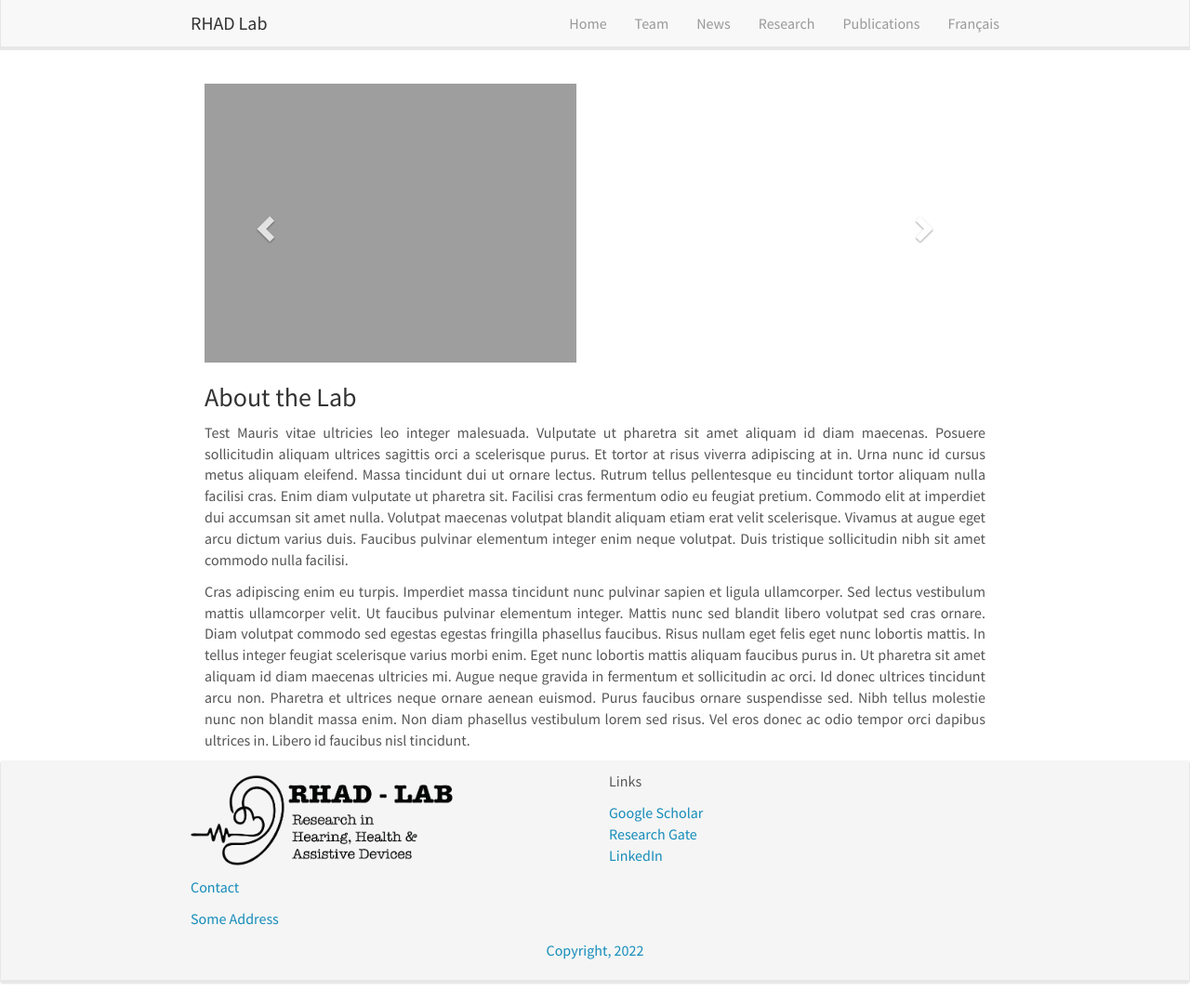
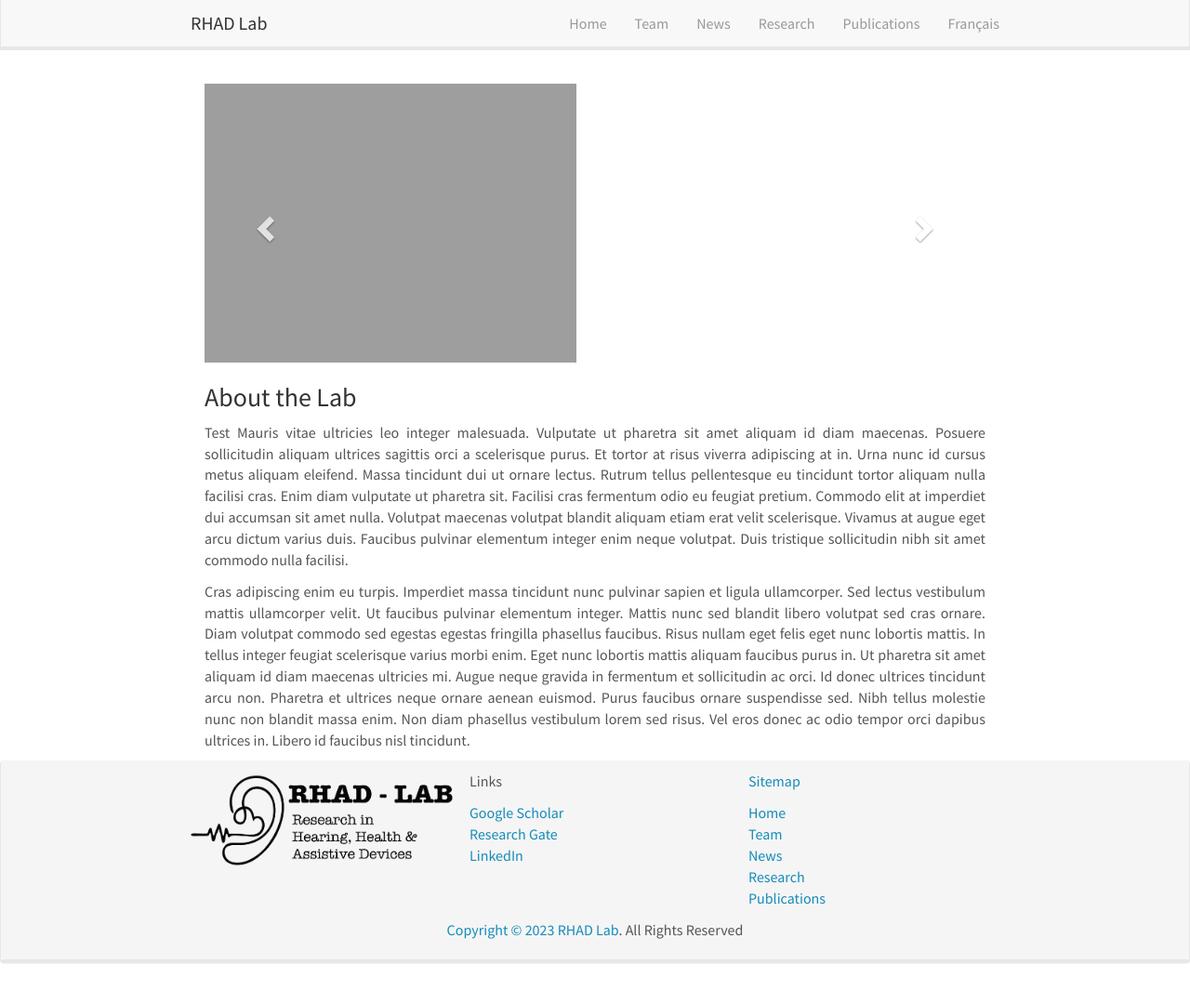
Before and after one commit to rhad-lab/rhad-lab.github.io, a Jekyll site: the page built from _pages/home.md, in a window 1280 px wide and 1080 px high. Shown: the whole window at 93% size. Built offline with Jekyll 4.4.1, drawn with Linux system fonts in a browser that asks for light colours; nearby versions of some CDN libraries.

Commit message:
footer fixed

```diff
--- a/_includes/footer.html
+++ b/_includes/footer.html
@@ -2,7 +2,7 @@
   <div class="panel-footer">
 	<div class="container-fluid">
 		<div class="row">
-			<div class="col-sm-6">
+			<div class="col-sm-4">
 				<img class="img-fluid" src="../images/logo/lab-logo.png"
 				     style="max-width: 300px;">
 			</div>
@@ -12,18 +12,26 @@
 				<ul class="list-unstyled">
 					<li><a href="https://scholar.google.com/citations?user=s9s1xyQAAAAJ&hl=en">Google Scholar</li>
 					<li><a href="https://www.researchgate.net/profile/Rachel-Bouserhal">Research Gate</li>
-					<li><a href="www.linkedin.com/in/rbouserhal">LinkedIn</li>
+					<li><a href="https://www.linkedin.com/in/rbouserhal">LinkedIn</li>
 				</ul>
 			</div>
 
 			<div class="col-sm-4">
-				<p>Contact</p>
-				<p>Some Address</p>
+				<p>Sitemap</p>
+
+				<ul class="list-unstyled">
+					<li><a href="/">Home</li>
+					<li><a href="/team">Team</li>
+					<li><a href="/news">News</li>
+					<li><a href="/research">Research</li>
+					<li><a href="/publications">Publications</li>
+				</ul>
+
 			</div>
 		</div>
 
 		<div class="row mt-3">
-			<p class="text-center">Copyright, 2022</p>
+			<p class="text-center">Copyright © 2023 <a href="/">RHAD Lab</a>. All Rights Reserved</p>
 		</div>
 	</div>
   </div>
```
